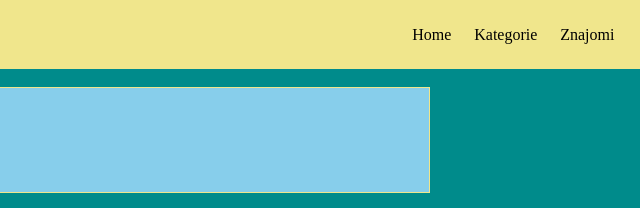
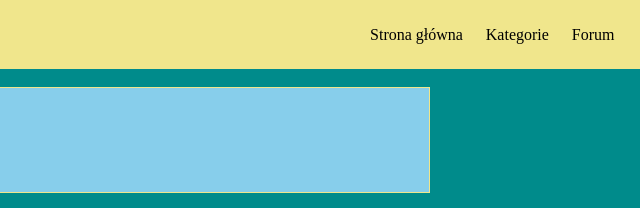
Before and after one commit to MajaKortyka/Front-End, a plain HTML site: page ćwiczenie 9 - semantyka/index.html in a window 1280 px wide. Shown: the top 208 px of the page, 640-1280 px from the left. Drawn offline with Linux system fonts and the light colour scheme.

Commit message:
cwiczenie 9 - semantyka korekta

```diff
--- a/ćwiczenie 9 - semantyka/index.html
+++ b/ćwiczenie 9 - semantyka/index.html
@@ -14,13 +14,13 @@
             <nav>
                 <ul>
                     <li>
-                    Home
+                    Strona główna
                     </li>
                     <li>
                     Kategorie
                     </li>
                     <li>
-                    Znajomi
+                    Forum
                     </li>
                 </ul>
             </nav>
```
